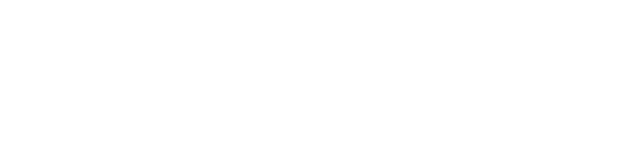
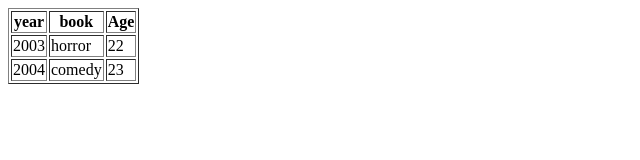
Before and after one commit to knightmoves-schools/007-tables-trelandyazzie, a website: page index.html in a window 1280 px wide. Shown: the whole page, without its empty margins (0-640 px from the left). Drawn offline with Linux system fonts and the light colour scheme.

Commit message:
Update index.html

```diff
--- a/index.html
+++ b/index.html
@@ -3,6 +3,22 @@
 
     </head>
     <body>
-
+        <table border="1px">
+            <tr>
+            <th>year</th>
+            <th>book</th>
+            <th>Age</th>
+            </tr>
+            <tr>
+            <td>2003</td>
+            <td>horror</td>
+            <td>22</td>
+            </tr>
+            <tr>
+            <td>2004</td>
+            <td>comedy</td>
+            <td>23</td>
+            </tr>
+            </table>
     </body>
 </html>
```
